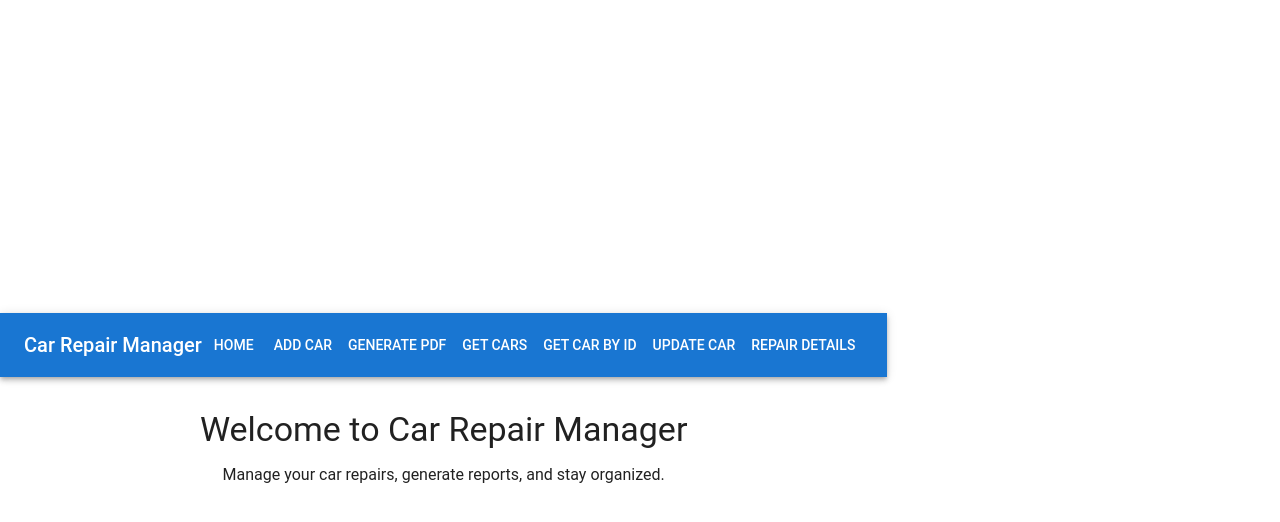
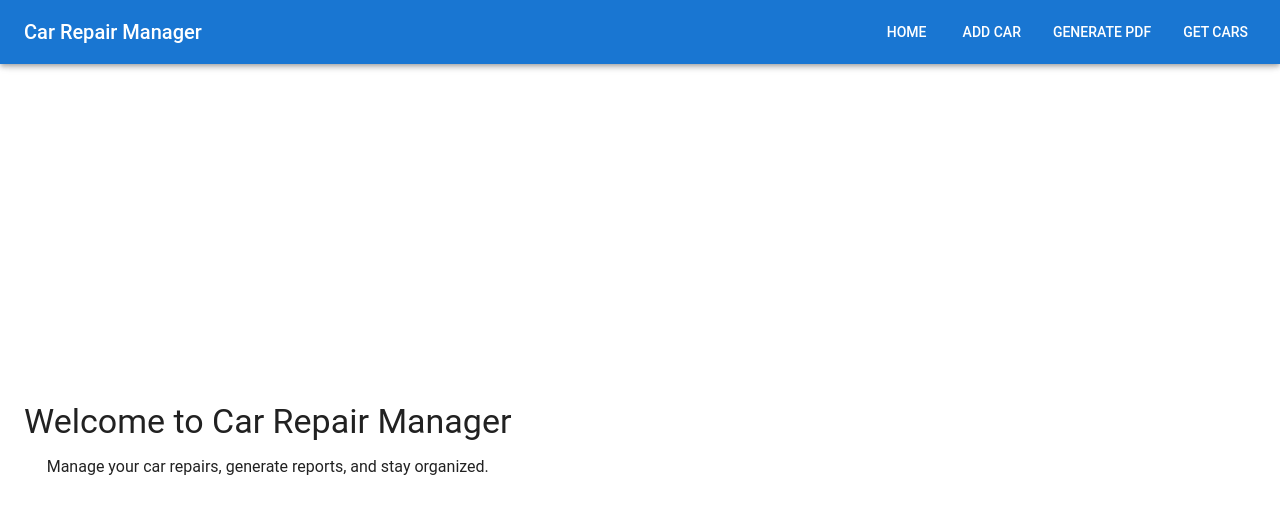
Before and after one commit to Samadeolu7/yincools-web, a React (Vite) app in the folder client/car-repair-manager/: page / in a window 1280 px wide. Shown: the top 522 px of the page. Built offline with nearby package versions, Linux system fonts and the light colour scheme.

Commit message:
adjust app layout

```diff
--- a/client/car-repair-manager/src/App.jsx
+++ b/client/car-repair-manager/src/App.jsx
@@ -1,13 +1,10 @@
-import React from 'react';
 import { BrowserRouter as Router, Route, Routes } from 'react-router-dom';
-import Navbar from './components/Navbar';
+import Layout from './components/Layout';
 import Home from './pages/Home';
 import AddCar from './pages/AddCar';
 import GeneratePdf from './pages/GeneratePdf';
 import GetCars from './pages/GetCars';
 import GetCarById from './pages/GetCarById';
-import UpdateCar from './pages/UpdateCar';
-import RepairDetails from './pages/RepairDetails';
 import { createTheme, ThemeProvider } from '@mui/material/styles';
 import CssBaseline from '@mui/material/CssBaseline';
 
@@ -30,15 +27,47 @@ function App() {
         <ThemeProvider theme={theme}>
             <CssBaseline />
             <Router>
-                <Navbar />
                 <Routes>
-                    <Route path="/" element={<Home />} />
-                    <Route path="/add-car" element={<AddCar />} />
-                    <Route path="/generate-pdf" element={<GeneratePdf />} />
-                    <Route path="/get-cars" element={<GetCars />} />
-                    <Route path="/get-car/:id" element={<GetCarById />} />
-                    <Route path="/update-car/:id" element={<UpdateCar />} />
-                    <Route path="/repair-details/:id" element={<RepairDetails />} />
+                    <Route
+                        path="/"
+                        element={
+                            <Layout>
+                                <Home />
+                            </Layout>
+                        }
+                    />
+                    <Route
+                        path="/add-car"
+                        element={
+                            <Layout>
+                                <AddCar />
+                            </Layout>
+                        }
+                    />
+                    <Route
+                        path="/generate-pdf"
+                        element={
+                            <Layout>
+                                <GeneratePdf />
+                            </Layout>
+                        }
+                    />
+                    <Route
+                        path="/get-cars"
+                        element={
+                            <Layout>
+                                <GetCars />
+                            </Layout>
+                        }
+                    />
+                    <Route
+                        path="/get-car/:id"
+                        element={
+                            <Layout>
+                                <GetCarById />
+                            </Layout>
+                        }
+                    />
                 </Routes>
             </Router>
         </ThemeProvider>
--- /dev/null
+++ b/client/car-repair-manager/src/components/Layout.jsx
@@ -0,0 +1,15 @@
+import { Box, Container } from '@mui/material';
+import Navbar from './Navbar';
+
+const Layout = ({ children }) => {
+    return (
+        <>
+            <Navbar />
+            <Container maxWidth="lg" sx={{ mt: 10 }}> {/* Add top margin */}
+                <Box>{children}</Box>
+            </Container>
+        </>
+    );
+};
+
+export default Layout;
--- a/client/car-repair-manager/src/components/Navbar.jsx
+++ b/client/car-repair-manager/src/components/Navbar.jsx
@@ -1,20 +1,18 @@
-import React from 'react';
-import { AppBar, Toolbar, Typography, Button } from '@mui/material';
+import { AppBar, Toolbar, Typography, Button, Box } from '@mui/material';
 import { Link } from 'react-router-dom';
 
 const Navbar = () => (
-    <AppBar position="static">
+    <AppBar position="fixed"> {/* Change position to fixed */}
         <Toolbar>
             <Typography variant="h6" sx={{ flexGrow: 1 }}>
                 Car Repair Manager
             </Typography>
-            <Button color="inherit" component={Link} to="/">Home</Button>
-            <Button color="inherit" component={Link} to="/add-car">Add Car</Button>
-            <Button color="inherit" component={Link} to="/generate-pdf">Generate PDF</Button>
-            <Button color="inherit" component={Link} to="/get-cars">Get Cars</Button>
-            <Button color="inherit" component={Link} to="/get-car/:id">Get Car by ID</Button>
-            <Button color="inherit" component={Link} to="/update-car/:id">Update Car</Button>
-            <Button color="inherit" component={Link} to="/repair-details/:id">Repair Details</Button>
+            <Box sx={{ display: 'flex', gap: 2 }}>
+                <Button color="inherit" component={Link} to="/">Home</Button>
+                <Button color="inherit" component={Link} to="/add-car">Add Car</Button>
+                <Button color="inherit" component={Link} to="/generate-pdf">Generate PDF</Button>
+                <Button color="inherit" component={Link} to="/get-cars">Get Cars</Button>
+            </Box>
         </Toolbar>
     </AppBar>
 );
```
Also changed, not shown: client/car-repair-manager/src/components/CarForm.jsx (+14 -1 lines).
